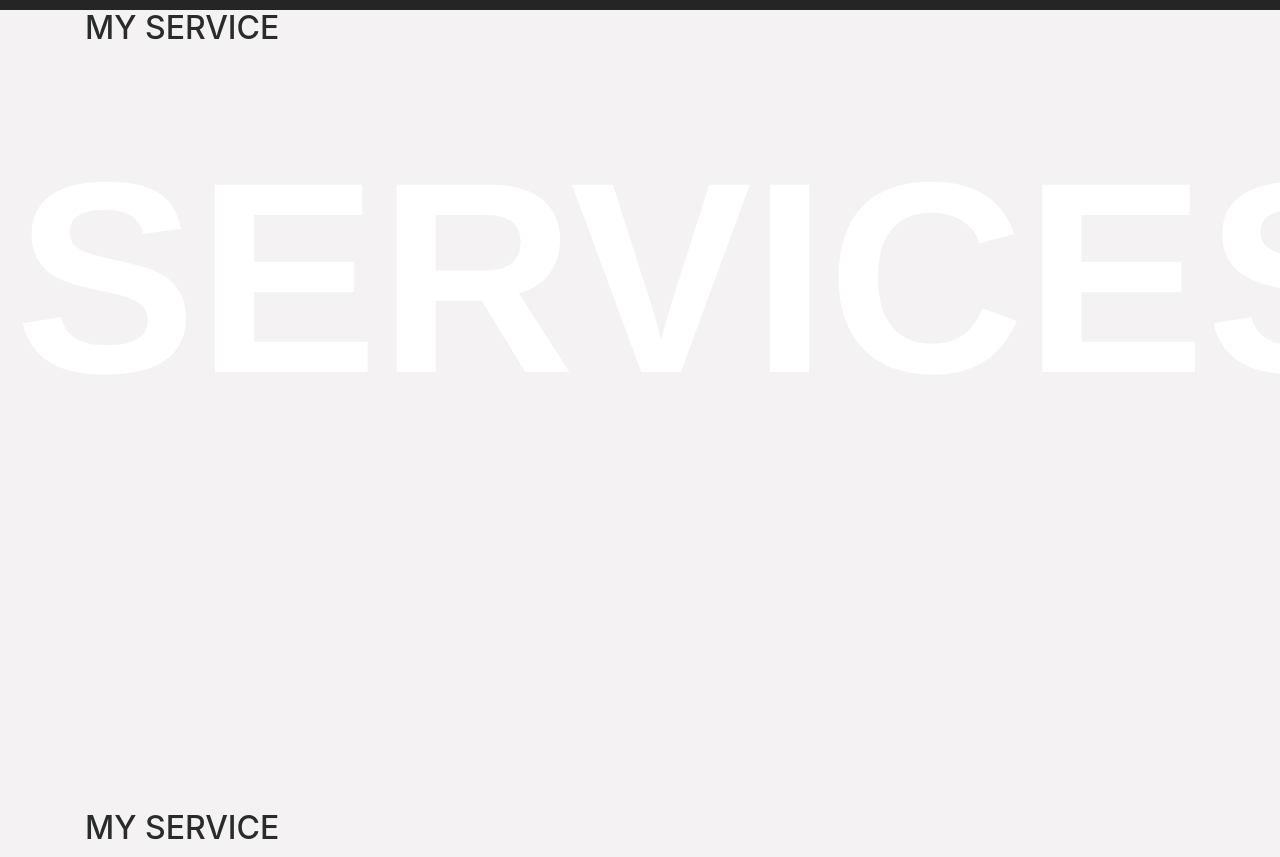
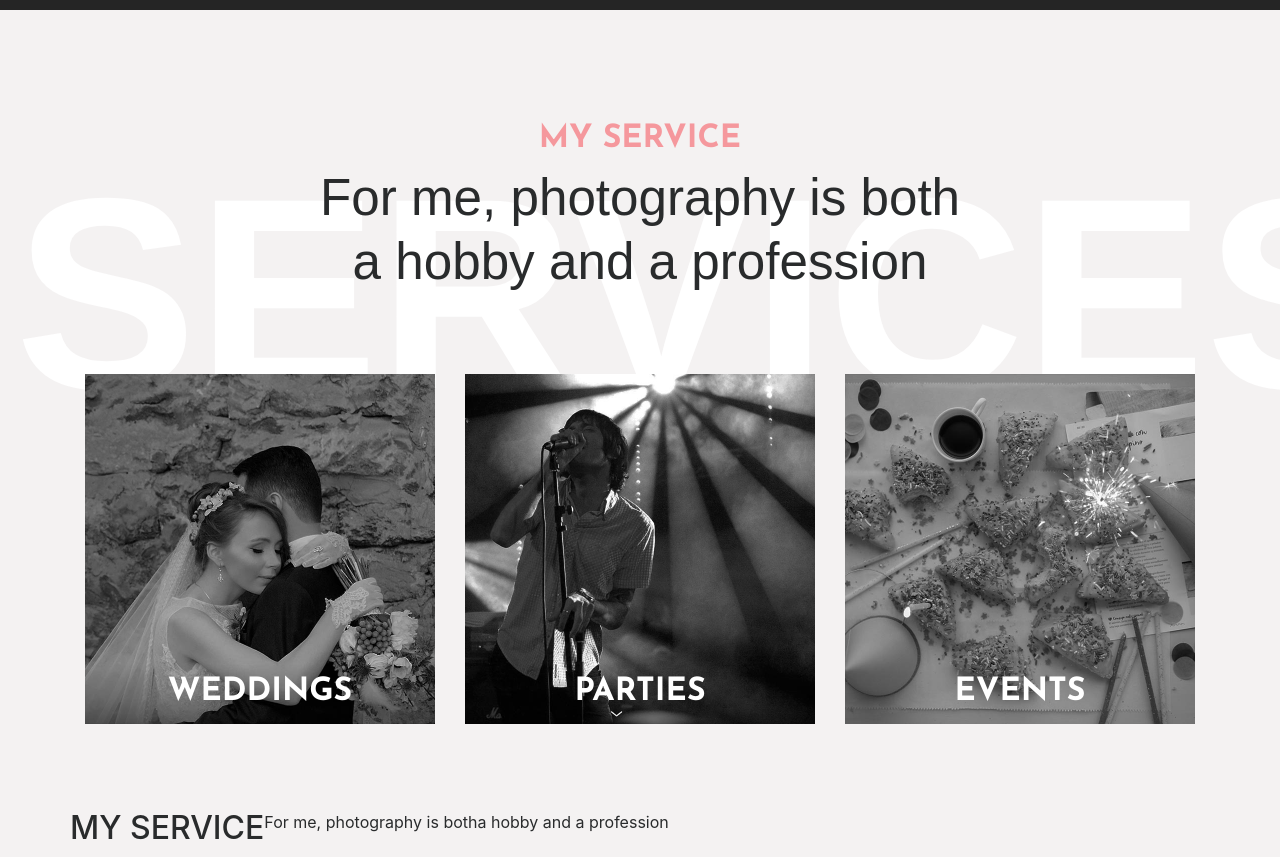
Before and after one commit to msiemieniukmorawski/Weekly-WebDev-Challenge-28, a website: page src/index.html in a window 1280 px wide. Shown: the part 800-1657 px from the top of the page. Drawn offline with nearby package versions, Linux system fonts and the light colour scheme; files that its build step writes are made by us from their sources; a script that the page names is missing; a web font is replaced by a local one.

Commit message:
finish first section

```diff
--- a/src/index.html
+++ b/src/index.html
@@ -87,35 +87,76 @@
        </div>
        <main>
           <div class="first-section section">
+           </div>
+               <section class="container">
+                    <div class="row first-section-row">
+                        <h2>MY SERVICE</h2>
+                        <p>For me, photography is both</p>
+                        <p>a hobby and a profession</p>
+                   </div>
+                    <div class="row first-section-row">
+                       <figure class="col-sm-12 col-lg-4">
+                           <a href="#">
+                               <img src="img/weddings.jpg" class="figure-img img-fluid mx-auto d-block">
+                               <figcaption>WEDDINGS</figcaption>
+                           </a>
+
+                       </figure>
+                       <figure class="col-sm-12 col-lg-4">
+                           <a href="#">
+                               <img src="img/events.jpg" class="figure-img img-fluid mx-auto d-block">
+                               <figcaption>PARTIES</figcaption>
+                           </a>
+
+                       </figure>
+                       <figure class="col-sm-12 col-lg-4">
+                           <a href="#">
+                               <img src="img/parties.jpg" class="figure-img img-fluid mx-auto d-block">
+                               <figcaption>EVENTS</figcaption>
+                           </a>
+
+                       </figure>
+
+
+                    </div>
+               </section>
+           <div class="second-section section">
+           </div>
+               <section class="container">
+                   <div class="row">
+                        <h2>MY SERVICE</h2>
+                        <p>For me, photography is both</p>
+                        <p>a hobby and a profession</p>
+                   </div>
+                    <div class="row">
+
+                    </div>
+
+               </section>
+           <div class="third-section section">
+           </div>
                <section class="container">
                     <h2>MY SERVICE</h2>
                </section>
+
+           <div class="fourth-section section">
            </div>
-           <div class="second-section section">
                <section class="container">
                     <h2>MY SERVICE</h2>
                </section>
+
+           <div class="fifth-section section">
            </div>
-           <div class="third-section section">
                <section class="container">
                     <h2>MY SERVICE</h2>
                </section>
+
+           <div class="sixth-section section">
            </div>
-           <div class="fourth-section section">
-               <section class="container">
+              <section class="container">
                     <h2>MY SERVICE</h2>
                </section>
-           </div>
-           <div class="fifth-section section">
-               <section class="container">
-                    <h2>MY SERVICE</h2>
-               </section>
-           </div>
-           <div class="sixth-section section">
-               <section class="container">
-                    <h2>MY SERVICE</h2>
-               </section>
-           </div>
+
        </main>
 
 
--- a/src/scss/index.scss
+++ b/src/scss/index.scss
@@ -120,12 +120,12 @@ nav{
 
 section{
     min-height: 100vh;
-
+    position: absolute;
 }
 .section::before{
-    margin-top: 5%;
+    margin-top:5rem;
     left:15px;
-    font-family: Frank Ruhl Libre,sans-serif;
+    font-family: $font-Frank;
     color: #fff;
     font-weight: 900;
     position: absolute;
@@ -148,3 +148,67 @@ section{
 .sixth-section::before{
     content: "MY SHOP";
 }
+
+.first-section-row:first-child{
+    padding-top:7rem;
+    display: flex;
+    flex-wrap: wrap;
+    flex-direction: column;
+    align-items:center;
+}
+.first-section-row{
+    padding-top:5rem;
+     h2{
+        font-family: $font-Josefin;
+        font-weight: 700;
+        color: $red-color;
+    }
+    p{
+        font-family: $font-Frank;
+        font-weight: 300;
+        font-size: 4vw;
+        line-height: 5vw;
+        margin: 0;
+        text-align: center;
+    }
+    figcaption{
+        text-align: center;
+        margin-top: -4rem;
+        font-family: $font-Josefin;
+        font-weight: 700;
+        font-size: 2rem;
+        color: white;
+        opacity: 1;
+//        transition: .5s ease-in-out;
+    }
+    img{
+        transition: .5s ease-in-out;
+    }
+    a{
+        position: relative;
+        display: inline-block;
+        padding-bottom: 8px;
+        transition: .5s ease-in-out;
+
+    }
+    a:hover,a:focus{
+        text-decoration: none;
+    }
+//    a:hover+ figcaption,a:focus+ figcaption{
+//        opacity: 1;
+//    }
+
+    a:before{
+        content: "";
+        width: 100%;
+        height: 100%;
+        transition: .5s ease-in-out;
+        display: block;
+        position: absolute;
+    }
+    a:hover:before{
+        content: "";
+        background: rgba(245, 152, 157,.5);
+
+    }
+}
```
Also changed, not shown: dist/css/main.min.css, dist/img/events.jpg (added), dist/img/parties.jpg (added), dist/img/weddings.jpg (added), dist/index.html, src/img/events.jpg (added), src/img/parties.jpg (added), src/img/weddings.jpg (added).
